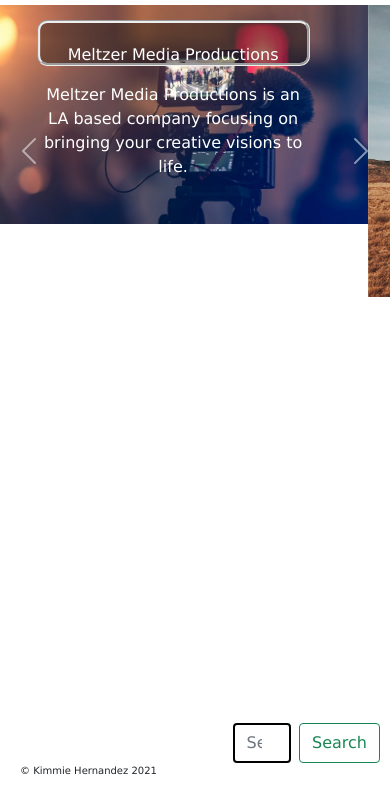
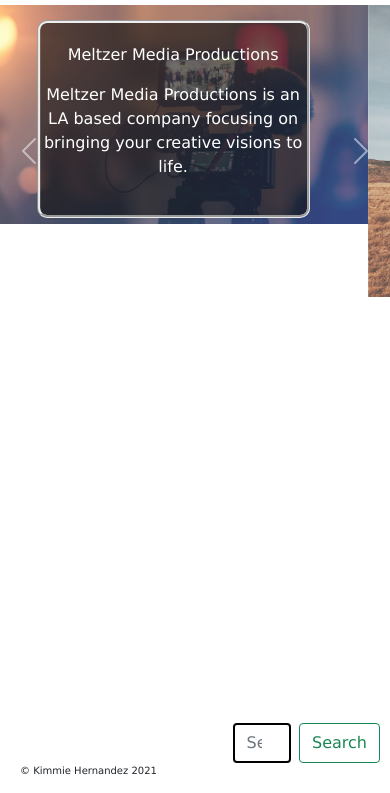
Before and after one commit to kimberly-hernandez/ecommerce-site-Kimberly, a plain HTML site: page index.html in a window 390 px wide. Shown: the part 51-844 px from the top of the page. Drawn offline with nearby package versions, Linux system fonts and the light colour scheme.

Commit message:
more css changes for mobile friendly

```diff
--- a/site.css
+++ b/site.css
@@ -91,12 +91,16 @@ table, th, td{
 .carousel-caption{
     font-size:100%;
     display:inline-block;
-    background:rgba(15, 14, 14, 0.4);
+    background:rgba(15, 14, 14, 0.6);
     color:#fff;
-    height: 10%;
+    height: max-content;
      border-style: groove;
     border-radius: 10px;
     align-content: center;
+}
+
+.carousel-item img {
+    opacity: .8;
 }
 
 
```
